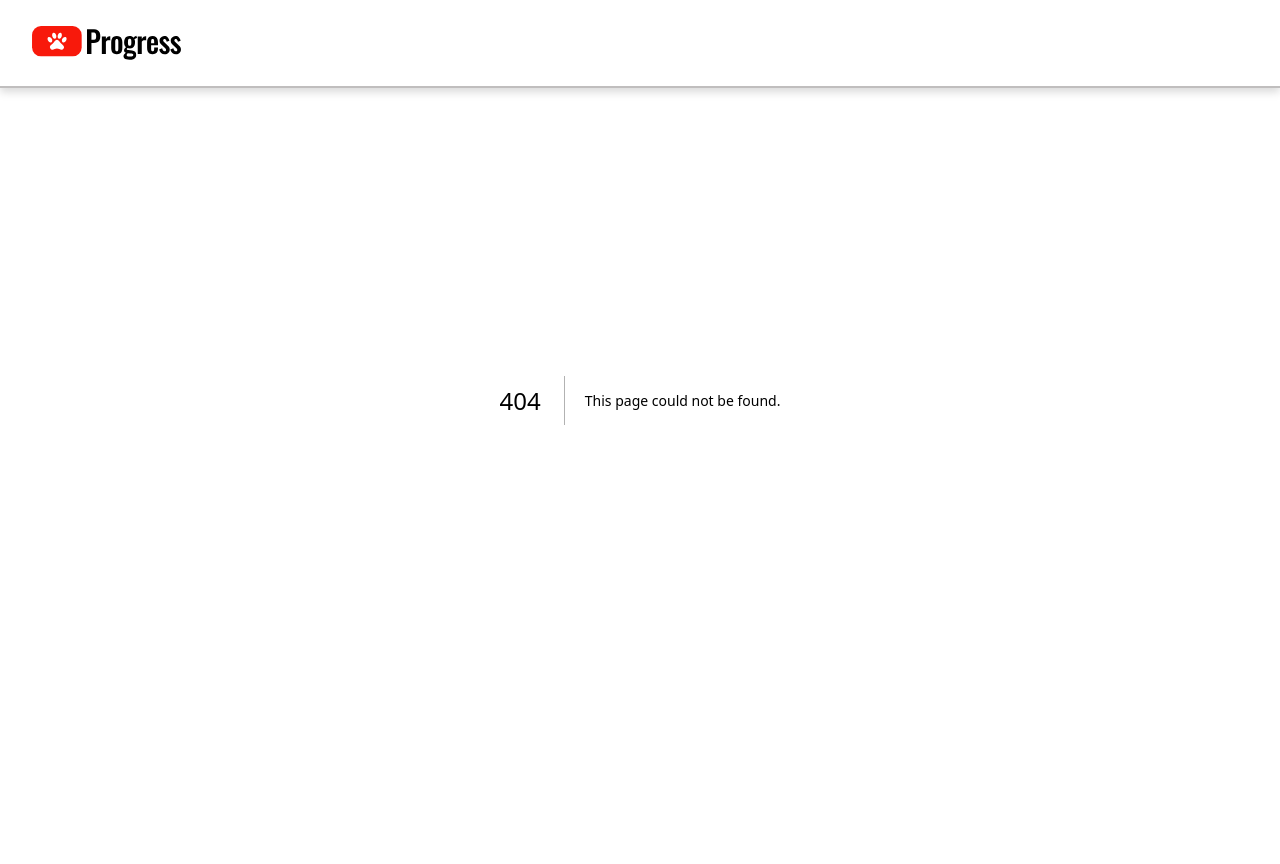
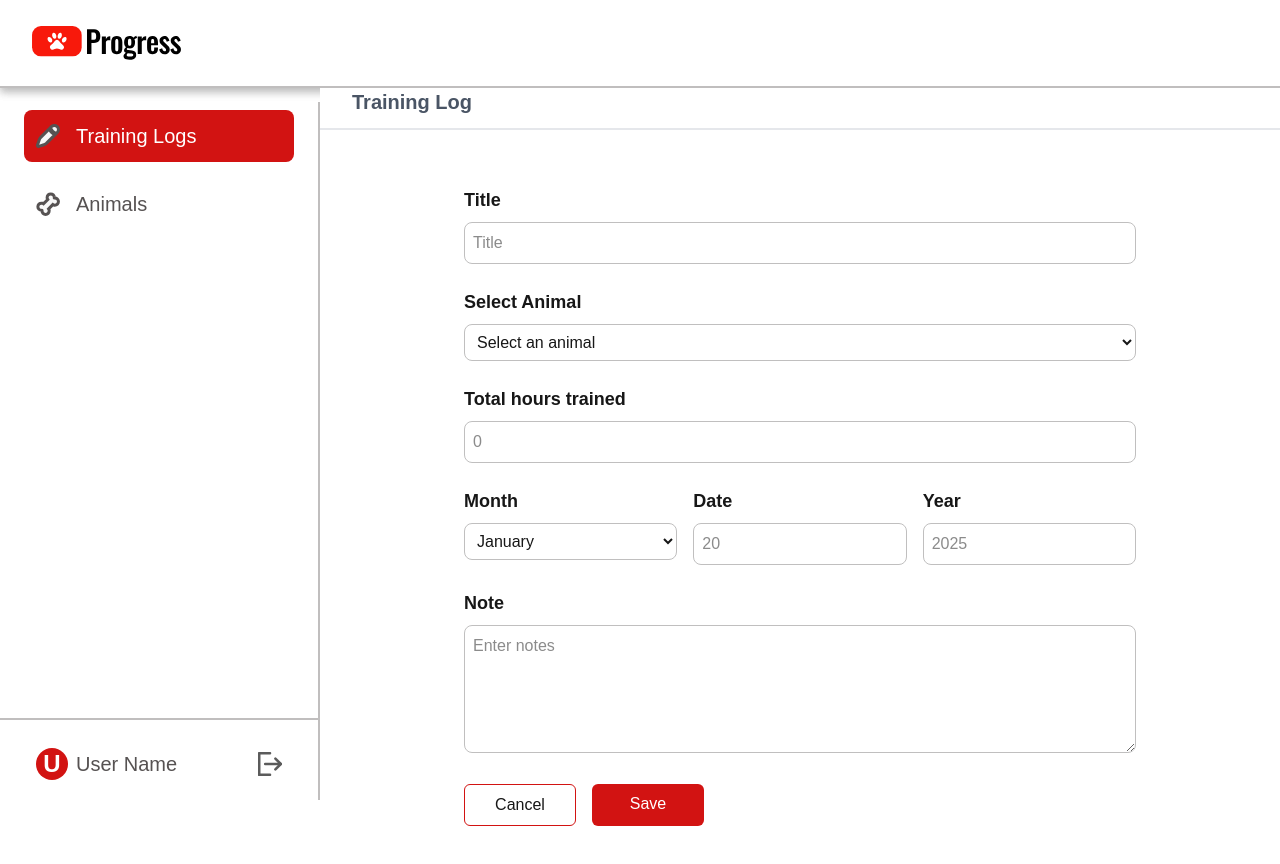
Before and after one commit to ezraexe/animal-training-app, a Next.js app in the folder animal-training-app-project/: page /testpage in a window 1280 px wide. Before the commit this address had no page. Shown: the top 864 px of the page. Before the commit the page ends 800 px from the top, so only its background shows below. Built offline with nearby package versions, Linux system fonts and the light colour scheme.

Commit message:
changed header logic

```diff
--- /dev/null
+++ b/animal-training-app-project/src/app/testpage/page.tsx
@@ -0,0 +1,91 @@
+'use client';
+
+import Sidebar from '../../components/Sidebar';
+import CreateAnimal from '../../components/forms/CreateAnimal';
+import CreateTrainingLog from '../../components/forms/CreateTrainingLog';
+import Navbar from '../../components/Navbar';
+import Header from '../../components/Header';
+import { useState } from 'react';
+
+type PageView = 'training-logs' | 'animals' | 'all-training' | 'all-animals' | 'all-users';
+
+export default function TestPage() {
+  const [currentView, setCurrentView] = useState<PageView>('training-logs');
+
+  const handleCancel = () => {
+    console.log('Cancelled');
+  };
+
+  const handleSave = () => {
+    console.log('Saved');
+  };
+
+  const handleViewChange = (view: PageView) => {
+    setCurrentView(view);
+    console.log('View changed to:', view);
+  };
+
+  const handleCreateNew = () => {
+    // Handle create new action based on current view
+    if (currentView === 'all-animals') {
+      setCurrentView('animals');
+    } else if (currentView === 'all-training') {
+      setCurrentView('training-logs');
+    }
+    console.log('Create new clicked for view:', currentView);
+  };
+
+  // Get the appropriate title based on current view
+  const getHeaderTitle = () => {
+    switch (currentView) {
+      case 'animals': return 'Animal';
+      case 'training-logs': return 'Training Log';
+      case 'all-animals': return 'All Animals';
+      case 'all-training': return 'All Training Logs';
+      case 'all-users': return 'All Users';
+      default: return String(currentView).charAt(0).toUpperCase() + String(currentView).slice(1).replace('-', ' ');
+    }
+  };
+
+  // Determine if we should show the create button
+  const shouldShowCreateButton = ['all-animals', 'all-training'].includes(currentView);
+
+  return (
+    <div className="flex flex-col h-screen">
+      {/* Top Navbar */}
+      <Navbar />
+
+      {/* Main Content - adjusted to account for fixed navbar */}
+      <div className="flex mt-[5.5rem]">
+        {/* Sidebar is already fixed in its component */}
+        <Sidebar currentView={currentView} onViewChange={handleViewChange} />
+
+        {/* Main content area - positioned to the right of sidebar */}
+        <div className="ml-80 flex-1 flex flex-col">
+          {/* Fixed Header below navbar and to the right of sidebar */}
+          <div className="sticky top-[5.5rem] bg-white z-10 w-full">
+            <Header
+              title={getHeaderTitle()}
+              onCreateNew={shouldShowCreateButton ? handleCreateNew : undefined}
+            />
+          </div>
+
+          <div className="p-4 flex-1 overflow-auto">
+            {currentView === 'animals' && (
+              <CreateAnimal onCancel={handleCancel} onSave={handleSave} />
+            )}
+            {currentView === 'training-logs' && (
+              <CreateTrainingLog onCancel={handleCancel} onSave={handleSave} />
+            )}
+            {currentView !== 'animals' && currentView !== 'training-logs' && (
+              <div className="p-8">
+                <h1 className="text-2xl font-bold">View: {currentView}</h1>
+                <p className="mt-4">Click on different sidebar options to change views</p>
+              </div>
+            )}
+          </div>
+        </div>
+      </div>
+    </div>
+  );
+}
--- a/animal-training-app-project/src/components/forms/CreateAnimal.tsx
+++ b/animal-training-app-project/src/components/forms/CreateAnimal.tsx
@@ -2,7 +2,7 @@
 
 import { useUser } from "@/context/UserContext";
 import { useRouter } from "next/navigation";
-import Header from "../Header";
+
 interface Animal {
   _id: string;
   name: string;
@@ -15,10 +15,9 @@ interface Animal {
 interface CreateAnimalProps {
   onCancel: () => void;
   onSave: () => void;
-  hideHeader?: boolean;
 }
 
-export default function CreateAnimal({ onCancel, onSave, hideHeader = false }: CreateAnimalProps) {
+export default function CreateAnimal({ onCancel, onSave }: CreateAnimalProps) {
   const { user } = useUser();
   const router = useRouter();
 
@@ -54,7 +53,6 @@ export default function CreateAnimal({ onCancel, onSave, hideHeader = false }: C
 
   return (
     <div>
-      {!hideHeader && <Header title="Animal" />}
       <div className="p-10">
         <form onSubmit={handleSubmit} className="space-y-6 max-w-2xl mx-auto">
           <div>
--- a/animal-training-app-project/src/components/forms/CreateTrainingLog.tsx
+++ b/animal-training-app-project/src/components/forms/CreateTrainingLog.tsx
@@ -3,7 +3,6 @@
 import {useState, useEffect} from "react";
 import { useUser } from "@/context/UserContext";
 import { useRouter } from "next/navigation";
-import Header from "../Header";
 
 interface Animal {
   _id: string;
@@ -17,10 +16,9 @@ interface Animal {
 interface CreateTrainingLogProps {
   onCancel: () => void;
   onSave: () => void;
-  hideHeader?: boolean;
 }
 
-export default function CreateTrainingLog({ onCancel, onSave, hideHeader = false }: CreateTrainingLogProps) {
+export default function CreateTrainingLog({ onCancel, onSave }: CreateTrainingLogProps) {
   const { user } = useUser();
   const router = useRouter();
 
@@ -81,7 +79,6 @@ export default function CreateTrainingLog({ onCancel, onSave, hideHeader = false
 
   return (
     <div>
-      {!hideHeader && <Header title="Training Log" />}
       <div className="p-10">
         <form onSubmit={handleSubmit} className="space-y-6 max-w-2xl mx-auto">
           <div>
```
